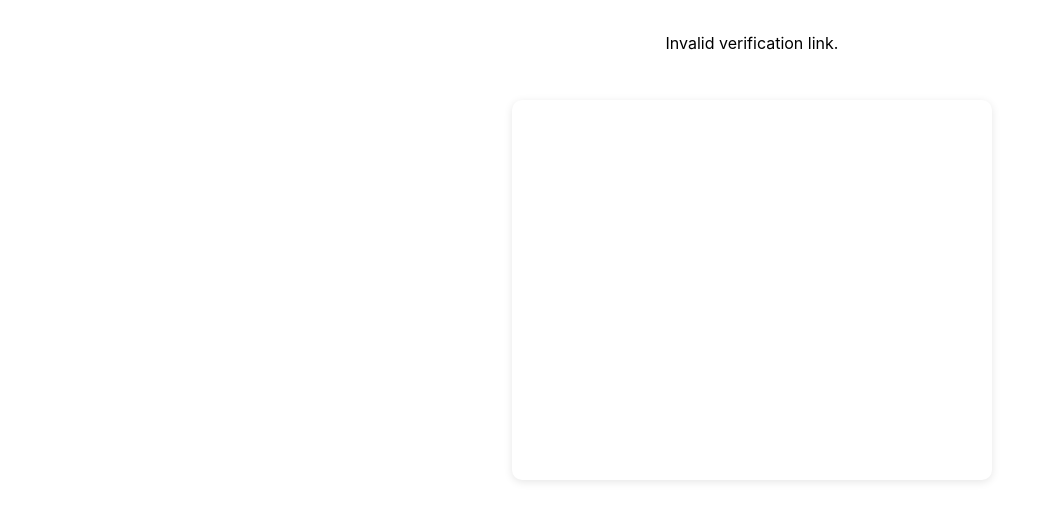
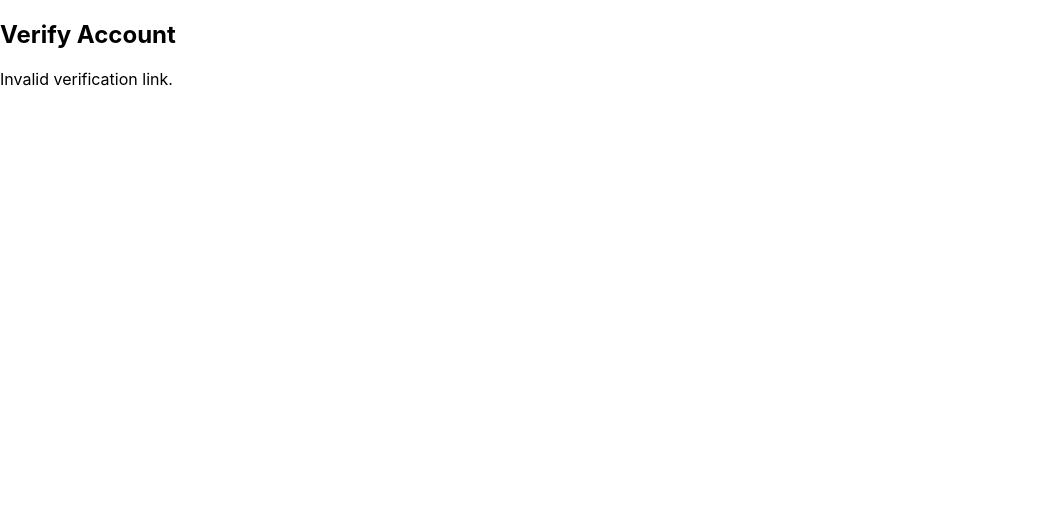
Before and after one commit to r2hz/FitnessHelper-Web, a React (Create React App) app: page /verify-account in a window 1280 px wide. Shown: the top 520 px of the page, without its empty margins (0-1047 px from the left). Built offline with nearby package versions, Linux system fonts and the light colour scheme.

Commit message:
Verify Acoount

```diff
--- a/src/VerifyAccount.js
+++ b/src/VerifyAccount.js
@@ -15,6 +15,7 @@ const VerifyAccount = () => {
   const handleVerifyAccount = useCallback(async () => {
     setLoading(true);
     try {
+      // Verify the user using userId and secret
       await account.updateVerification(userId, secret);
       setMessage('Your account has been successfully verified!');
     } catch (error) {
@@ -32,11 +33,9 @@ const VerifyAccount = () => {
   }, [userId, secret, handleVerifyAccount]);
 
   return (
-    <div className='verfiy-account-box'>
-    <div className="verfiy-account-container">
-      <h2 className="verfiy-account-title">Verify Account</h2>
+    <div className="verify-account-container">
+      <h2>Verify Account</h2>
       {loading ? <p>Verifying...</p> : <p>{message}</p>}
-    </div>
     </div>
   );
 };
```
